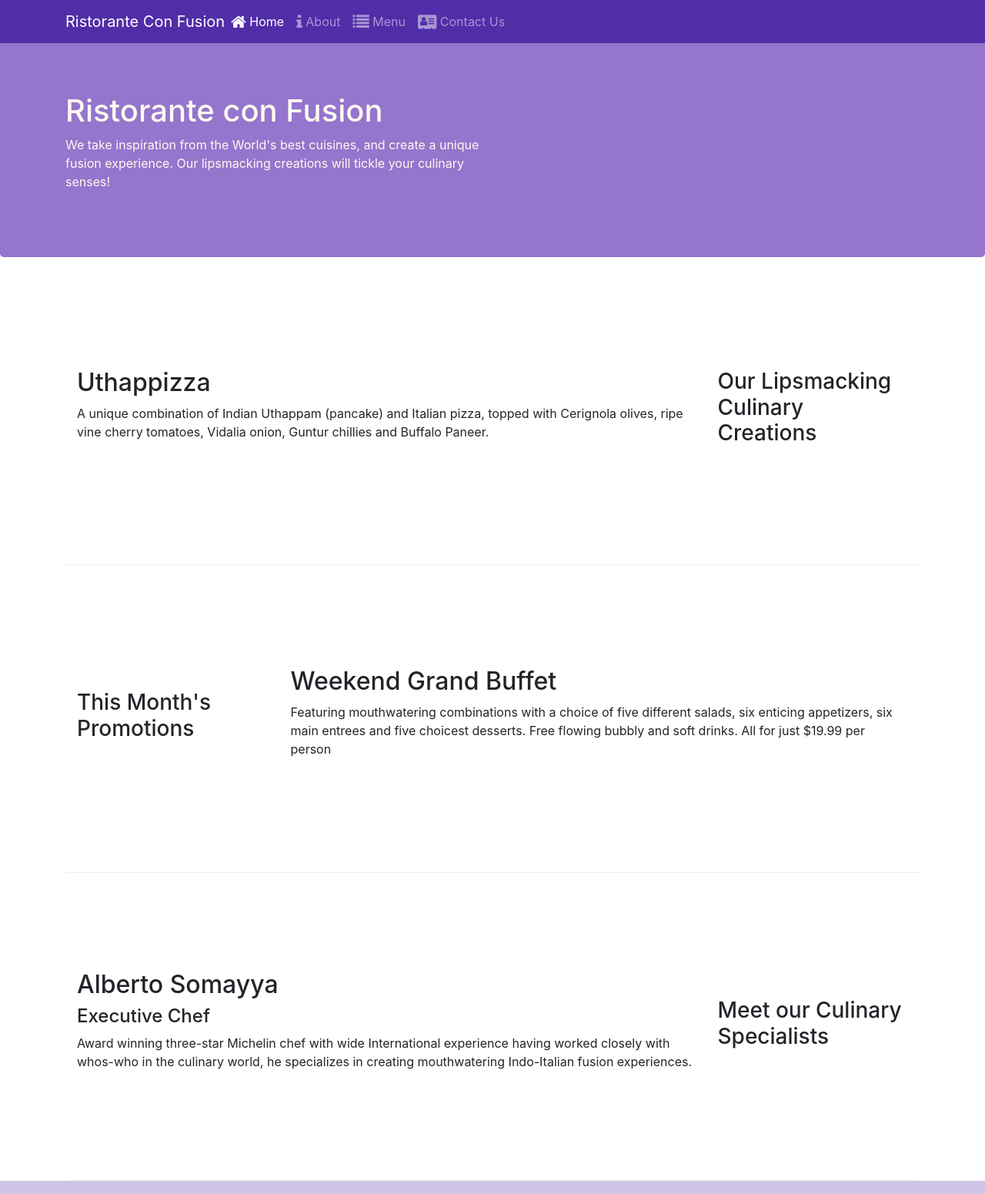
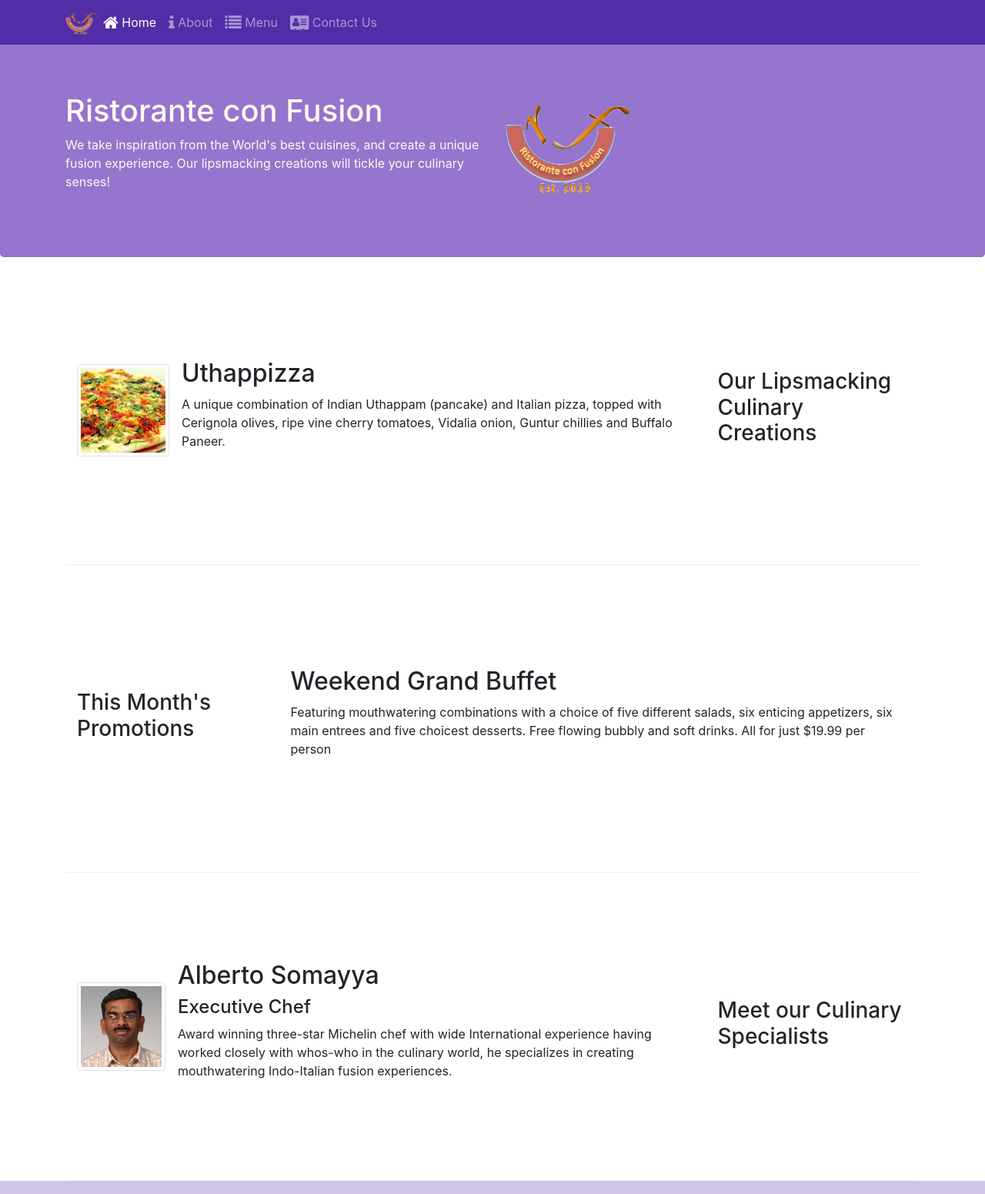
Before and after one commit to MihirVora1053/Frontend-WebUI, a website: page index.html in a window 1280 px wide. Shown: the top 1551 px of the page at 77% size. Drawn offline with nearby package versions, Linux system fonts and the light colour scheme.

Commit message:
Images And Media

```diff
--- a/index.html
+++ b/index.html
@@ -20,7 +20,7 @@
             <button class="navbar-toggler" type="button" data-toggle="collapse" data-target="#Navbar">
                 <span class="navbar-toggler-icon"></span>
             </button>
-            <a href="#" class="navbar-brand mr-auto">Ristorante Con Fusion</a>
+            <a href="#" class="navbar-brand mr-auto"><img src="img/logo.png" alt="" height="30" width="41"></a>
 
             <div class="collapse navbar-collapse" id="Navbar">
                 <ul class="navbar-nav mr-auto">
@@ -49,7 +49,8 @@
                     <h1>Ristorante con Fusion</h1>
                     <p>We take inspiration from the World's best cuisines, and create a unique fusion experience. Our lipsmacking creations will tickle your culinary senses!</p>
                 </div>
-                <div class="col-12 col-sm">
+                <div class="col-12 col-sm align-self-center">
+                    <img src="img/logo.png" class="img-fluid" alt="">
                 </div>
             </div>
         </div>
@@ -61,8 +62,14 @@
                 <h3>Our Lipsmacking Culinary Creations</h3>
             </div>
             <div class="col col-sm order-sm-first col-md">
-                <h2>Uthappizza</h2>
-                <p class="d-none d-sm-block">A unique combination of Indian Uthappam (pancake) and Italian pizza, topped with Cerignola olives, ripe vine cherry tomatoes, Vidalia onion, Guntur chillies and Buffalo Paneer.</p>
+                <div class="media">
+                    <img class="d-flex mr-3 img-thumbnail align-self-center" src="img/uthappizza.png" alt="uthappizza">
+                    <div class="media-body">
+                        <h2 class="mt-0">Uthappizza</h2>
+                    <p class="d-none d-sm-block">A unique combination of Indian Uthappam (pancake) and Italian pizza, topped with Cerignola olives, ripe vine cherry tomatoes, Vidalia onion, Guntur chillies and Buffalo Paneer.</p>
+                    </div>
+                </div>
+
             </div>
         </div>
 
@@ -81,10 +88,16 @@
             <div class="col-12 col-sm-4 order-sm-last col-md-3">
                 <h3>Meet our Culinary Specialists</h3>
             </div>
-            <div class="col col-sm col-md">
-                <h2>Alberto Somayya</h2>
+            <div class="col col-sm order-sm-first col-md">
+                <div class="media">
+                    <img src="img/alberto.png" class="d-flex mr-3 align-self-center img-thumbnail" alt="alberto">
+                    <div class="media-body">
+                        <h2>Alberto Somayya</h2>
                 <h4>Executive Chef</h4>
                 <p class="d-none d-sm-block">Award winning three-star Michelin chef with wide International experience having worked closely with whos-who in the culinary world, he specializes in creating mouthwatering Indo-Italian fusion experiences. </p>
+                    </div>
+                </div>
+
             </div>
         </div>
     </div>
```
Also changed, not shown: aboutus.html (+3 -2 lines), contactus.html (+3 -2 lines), img/alberto.png (added), img/buffet.png (added), img/logo.png (added), img/uthappizza.png (added), 1 other file.
